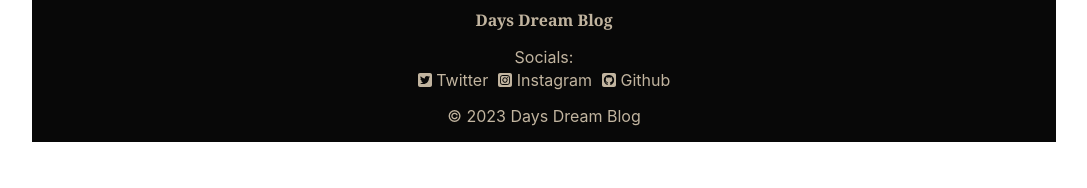
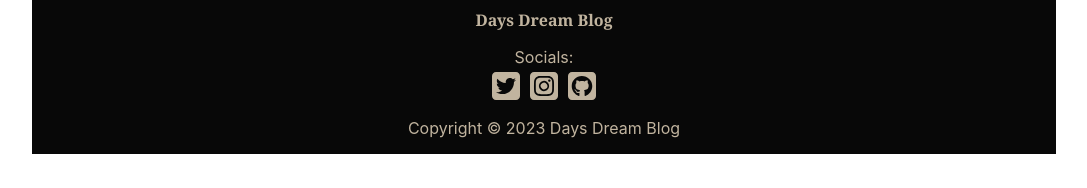
Before and after one commit to amStevee/Days_Dream_client, a React (Create React App) app: page / in a window 1280 px wide. Shown: the part 578-766 px from the top of the page, without its empty margins (96-1183 px from the left). Built offline with nearby package versions, Linux system fonts and the light colour scheme; no server answers.

Commit message:
footer/aside

```diff
--- a/src/Components/Footer.jsx
+++ b/src/Components/Footer.jsx
@@ -18,17 +18,17 @@ const Footer = () => {
         <p>Socials:</p>
         <div className="icons">
           <a href="https://twitter.com/am_stevenanongo">
-            <FontAwesomeIcon icon={faTwitterSquare} /> Twitter
+            <FontAwesomeIcon fontSize={"2rem"} icon={faTwitterSquare} />
           </a>
           <a href="https://instagram.com/am_stevee">
-            <FontAwesomeIcon icon={faInstagramSquare} /> Instagram
+            <FontAwesomeIcon fontSize={"2rem"} icon={faInstagramSquare} />
           </a>
           <a href="https://twitter.com/amStevee">
-            <FontAwesomeIcon icon={faGithubSquare} /> Github
+            <FontAwesomeIcon fontSize={"2rem"} icon={faGithubSquare} />
           </a>
         </div>
       </div>
-      <div className="copyright">&copy; {year} Days Dream Blog</div>
+      <div className="copyright">Copyright &copy; {year} Days Dream Blog</div>
     </FooterComponent>
   );
 };
```
